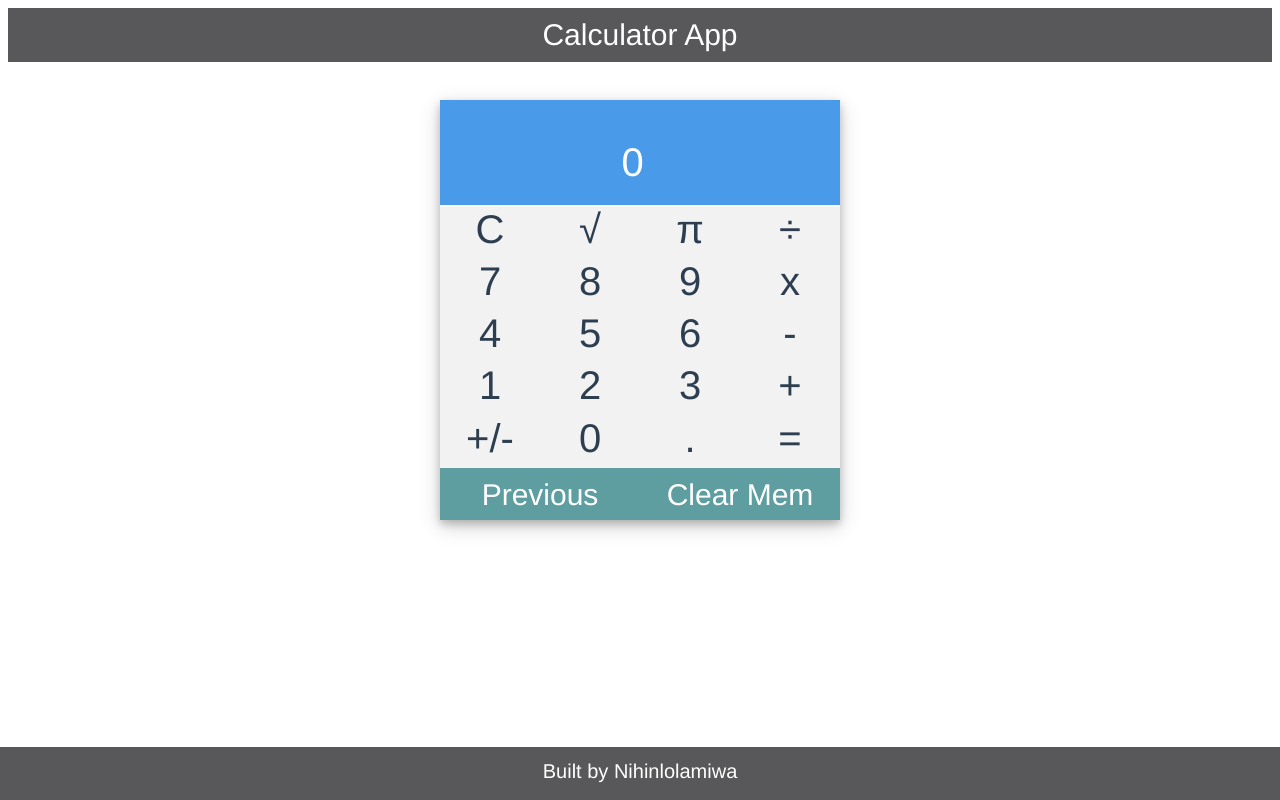
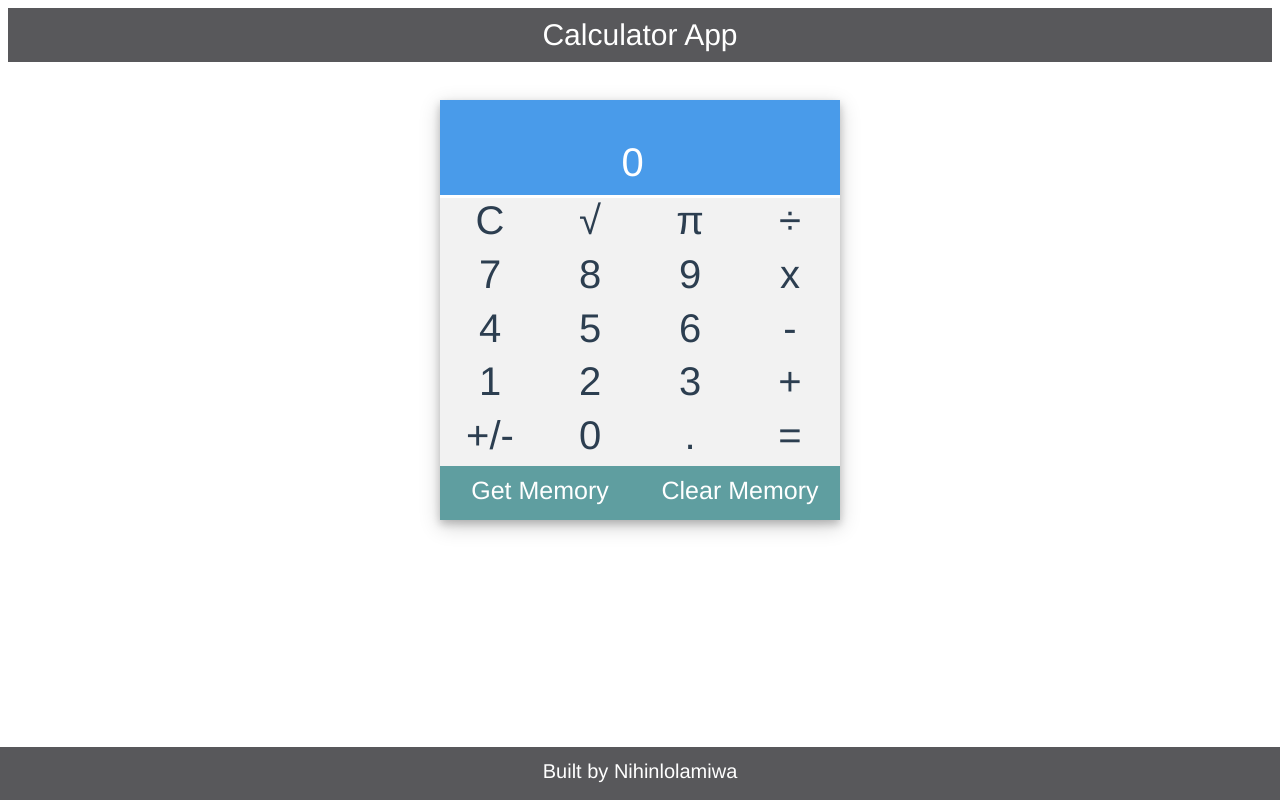
Before and after one commit to NihinlolaFaj/VueCalculator, a Vue app: page / in a window 1280 px wide. Built offline with nearby package versions, Linux system fonts and the light colour scheme.

Commit message:
CSS modified

```diff
--- a/src/components/Calculator.vue
+++ b/src/components/Calculator.vue
@@ -22,8 +22,8 @@
       <div @click="append('0')" class="btn">0</div>
       <div @click="dot" class="btn">.</div>
       <div @click="equals" class="btn">=</div>
-      <div @click="showPreviousResult" class="btn zero special">Previous</div>
-      <div @click="clearMemory" class="btn clearMem special">Clear Mem</div>
+      <div @click="showPreviousResult" class="btn zero special">Get Memory</div>
+      <div @click="clearMemory" class="btn clearMem special">Clear Memory</div>
     </div>
   </div>
 </template>
@@ -207,7 +207,7 @@ header {
   grid-column: 1 / 5;
   background: rgba(73,155,234,1);
   padding-top: 10%;
-  height: 65px;
+  height: 55px;
   padding-right: 15px;
   color: white;
 }
@@ -233,7 +233,7 @@ header {
   /* background: #58585b; */
   background: cadetblue;
   color: white;
-  font-size: 30px;
+  font-size: 25px;
   padding-top: 5%;
 }
 .operators {
```
